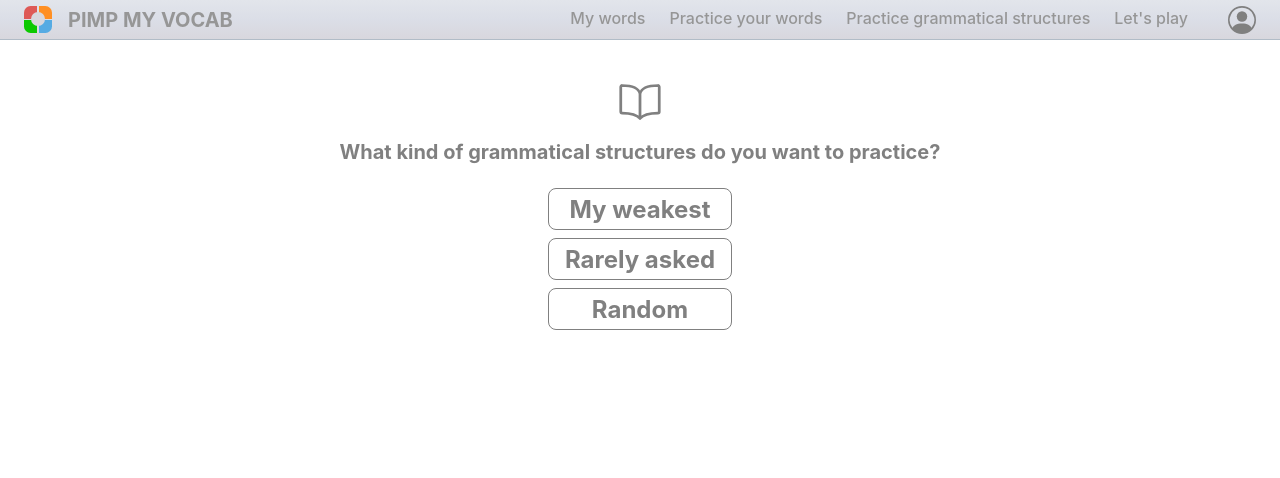
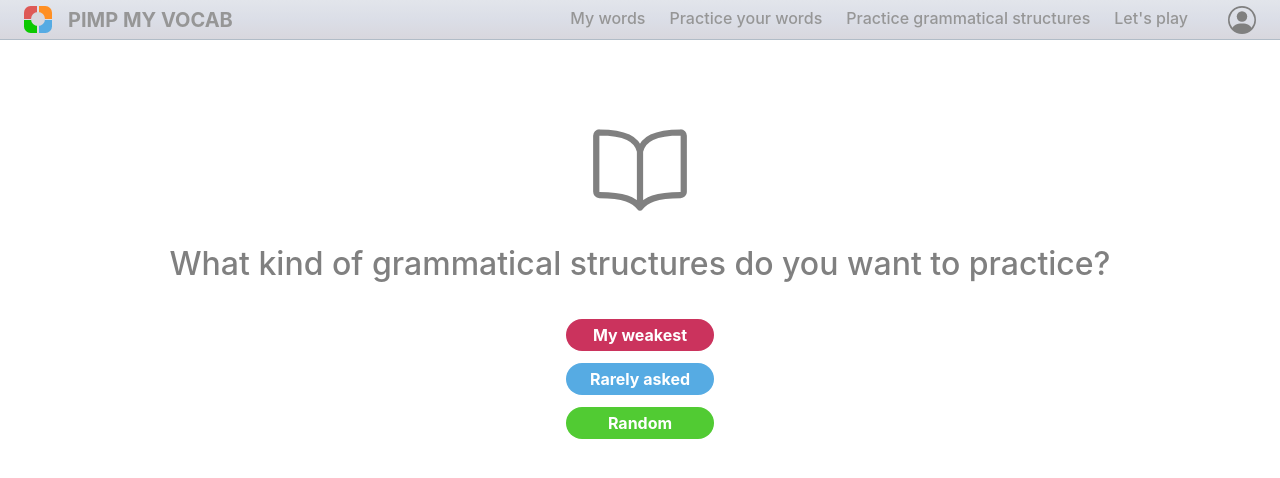
Before and after one commit to Crepkey/pmv_frond_end, a React (Create React App) app: page /practice/grammatical-structures in a window 1280 px wide. Shown: the top 478 px of the page. Built offline with nearby package versions, Linux system fonts and the light colour scheme.

Commit message:
Welcome screen of PracticeGrammar updated, general Button component initialized

```diff
--- /dev/null
+++ b/src/components/generalComponents/Button.tsx
@@ -0,0 +1,37 @@
+// Interfaces
+import { ButtonColorType, ColorType } from "src/utils/interfaces";
+
+// Styles
+import { ColoredButton } from "./styles";
+import { colors } from "src/utils/colors";
+
+// Util
+import get from "lodash/get";
+import isString from "lodash/isString";
+
+interface ButtonProps {
+	title: string;
+	onClick: (args?: any) => void;
+	color?: ColorType; // you can either choose from the basic colors of the application or you can customize the button with the colors object
+	colors?: ButtonColorType;
+}
+
+function getColors(color: ColorType) {
+	const startingString = color === "red" ? "reject" : color === "blue" ? "general" : "accept";
+
+	const result: ButtonColorType = {
+		background: get(colors, `${startingString}ButtonBackground`),
+		gradiendLight: get(colors, `${startingString}ButtonGradientLight`),
+		gradientDark: get(colors, `${startingString}ButtonGradientDark`),
+	};
+
+	return result;
+}
+
+export default function Button({ onClick, title, color, colors }: ButtonProps) {
+	return (
+		<ColoredButton onClick={onClick} buttonColors={isString(color) ? getColors(color) : (colors as ButtonColorType)}>
+			{title}
+		</ColoredButton>
+	);
+}
--- a/src/components/generalComponents/styles.ts
+++ b/src/components/generalComponents/styles.ts
@@ -1,3 +1,6 @@
+// Interfaces
+import { ButtonColorType } from "./../../utils/interfaces";
+
 // Styles
 import styled from "styled-components";
 import { colors } from "../../utils/colors";
@@ -61,7 +64,7 @@ export const Block = styled.div`
 `;
 
 // BUTTONS
-export const GreenButton = styled.div`
+export const ColoredButton = styled.div<{ buttonColors: ButtonColorType }>`
 	display: flex;
 	justify-content: center;
 	align-items: center;
@@ -70,13 +73,14 @@ export const GreenButton = styled.div`
 	font-size: 1rem;
 	font-weight: bold;
 	padding: 6px 24px;
+	margin: 12px;
 	text-decoration: none;
 	border-radius: 16px;
 	border: none;
-	background-color: ${colors.acceptButtonBackground};
+	background-color: ${({ buttonColors }) => buttonColors.background};
 	:hover {
-		background: linear-gradient(to bottom, ${colors.acceptButtonGradientLight} 5%, ${colors.acceptButtonGradientDark} 100%);
-		background-color: ${colors.acceptButtonGradientLight};
+		background: ${({ buttonColors }) => `linear-gradient(to bottom, ${buttonColors.gradiendLight} 5%, ${buttonColors.gradientDark} 100%)`};
+		background-color: ${({ buttonColors }) => buttonColors.gradiendLight};
 	}
 	:active {
 		position: relative;
--- a/src/components/subComponents/game/EvaluationForm.tsx
+++ b/src/components/subComponents/game/EvaluationForm.tsx
@@ -5,7 +5,7 @@ import { useContext, useState } from "react";
 import { AppContext } from "src/AppContext";
 
 // Styles
-import { Card, CardHeader, CardBody, CardTitle, CardBodyScrollContainer, GreenButton } from "../../generalComponents/styles";
+import { Card, CardHeader, CardBody, CardTitle, CardBodyScrollContainer, ColoredButton } from "../../generalComponents/styles";
 import { CheckBox, BoldText, ButtonContainer, EvalRow, TitleContainer } from "./styles";
 
 // Interfaces
@@ -139,9 +139,7 @@ export default function EvaluationForm({ actualWord, grammaticalStructureId, get
 					<EvaluationRow title="grammatical structure" checked={correctGrammar} toggleChecked={() => setCorrectGrammar(!correctGrammar)} />
 				</CardBodyScrollContainer>
 
-				<ButtonContainer>
-					<GreenButton onClick={save}>Save</GreenButton>
-				</ButtonContainer>
+				<ButtonContainer>{/* <GreenButton onClick={save}>Save</GreenButton> */}</ButtonContainer>
 			</CardBody>
 		</Card>
 	);
--- a/src/components/subComponents/game/fullScreenComponents/FinalScreen.tsx
+++ b/src/components/subComponents/game/fullScreenComponents/FinalScreen.tsx
@@ -1,5 +1,5 @@
 // Styles
-import { Card, CardHeader, CardBody, GreenButton } from "../../../generalComponents/styles";
+import { Card, CardHeader, CardBody } from "../../../generalComponents/styles";
 import { FlexContainer, ScreenTitle, CardContainer, HeaderIcon, PointsContainer, BoldLargeMessage, ResultDescription } from "../styles";
 
 // Icons
@@ -45,7 +45,7 @@ export default function FinalScreen({ owners, points, restartGame }: FinalScreen
 			<BoldLargeMessage>Congratulations {winners.map((winner: User) => winner.name).join(" and ")}!</BoldLargeMessage>
 			<ResultDescription>{winners.length === 1 ? "You won." : "You had the same number of points."}</ResultDescription>
 
-			<GreenButton onClick={restartGame}>Play again</GreenButton>
+			{/* <GreenButton onClick={restartGame}>Play again</GreenButton> */}
 		</FlexContainer>
 	);
 }
--- a/src/components/subComponents/game/styles.ts
+++ b/src/components/subComponents/game/styles.ts
@@ -28,8 +28,8 @@ export const SentenceCard = styled.div<{ lastElement: boolean }>`
 `;
 
 export const BoldLargeMessage = styled.div`
-	font-size: 1.25rem;
-	font-weight: bolder;
+	font-size: 2rem;
+	font-weight: 550;
 	margin: 16px;
 `;
 
@@ -37,7 +37,7 @@ export const FlexContainer = styled.div`
 	display: flex;
 	flex-direction: column;
 	align-items: center;
-	margin: 40px;
+	margin: 80px;
 `;
 
 export const TitleIcon = styled.div`
--- a/src/components/subComponents/practiceGrammar/PracticeGrammarCard.tsx
+++ b/src/components/subComponents/practiceGrammar/PracticeGrammarCard.tsx
@@ -2,7 +2,7 @@
 import { GrammaticalStructure, Usage } from "src/utils/interfaces";
 
 // Styles
-import { Card, CardBody, CardTitle, CardBodyScrollContainer, Block, GreenButton } from "src/components/generalComponents/styles";
+import { Card, CardBody, CardTitle, CardBodyScrollContainer, Block, ColoredButton } from "src/components/generalComponents/styles";
 import { GameBody, SubTitle, FormingSentence, UsageDescription, UsageSentence, ButtonContainer } from "../game/styles";
 
 interface PracticeGrammarCardProps {
@@ -37,9 +37,7 @@ export default function PracticeGrammarCard({ actualStructure, showNextCard }: P
 						{actualStructure.notes && <Block>Note: {actualStructure.notes}</Block>}
 					</CardBodyScrollContainer>
 
-					<ButtonContainer>
-						<GreenButton onClick={showNextCard}>Show next structure</GreenButton>
-					</ButtonContainer>
+					<ButtonContainer>{/* <GreenButton onClick={showNextCard}>Show next structure</GreenButton> */}</ButtonContainer>
 				</CardBody>
 			</Card>
 		</GameBody>
--- a/src/components/subComponents/practiceGrammar/fullScreenComponents/FinalScreen.tsx
+++ b/src/components/subComponents/practiceGrammar/fullScreenComponents/FinalScreen.tsx
@@ -1,5 +1,4 @@
 // Styles
-import { GreenButton } from "src/components/generalComponents/styles";
 import { ButtonContainer } from "../../game/styles";
 
 interface FinalScreenProps {
@@ -7,9 +6,5 @@ interface FinalScreenProps {
 }
 
 export default function FinalScreen({ restartGame }: FinalScreenProps) {
-	return (
-		<ButtonContainer>
-			<GreenButton onClick={restartGame}>Play again</GreenButton>
-		</ButtonContainer>
-	);
+	return <ButtonContainer>{/* <GreenButton onClick={restartGame}>Play again</GreenButton> */}</ButtonContainer>;
 }
--- a/src/components/subComponents/practiceGrammar/fullScreenComponents/StartScreen.tsx
+++ b/src/components/subComponents/practiceGrammar/fullScreenComponents/StartScreen.tsx
@@ -2,11 +2,17 @@
 import { IoBookOutline } from "react-icons/io5";
 
 // Styles
-import { FlexContainer, BoldLargeMessage } from "../../game/styles";
-import { Answer } from "../styles";
+import { FlexContainer } from "../../game/styles";
 
 // Utils
 import snakeCase from "lodash/snakeCase";
+
+// Components
+import Question from "../../practiceWords/Question";
+import Button from "src/components/generalComponents/Button";
+
+// Interfaces
+import { ColorType } from "src/utils/interfaces";
 
 interface StartScreenProps {
 	initialize: (practiceType: string) => void;
@@ -15,13 +21,15 @@ interface StartScreenProps {
 export default function StartScreen({ initialize }: StartScreenProps) {
 	return (
 		<FlexContainer>
-			<IoBookOutline size={44} />
-			<BoldLargeMessage>What kind of grammatical structures do you want to practice?</BoldLargeMessage>
+			<IoBookOutline size={100} />
+			<Question text={"What kind of grammatical structures do you want to practice?"} />
 			<div>
-				{["My weakest", "Rarely asked", "Random"].map((i: string) => (
-					<Answer key={i} onClick={() => initialize(snakeCase(i))}>
-						{i}
-					</Answer>
+				{[
+					{ text: "My weakest", color: "red" },
+					{ text: "Rarely asked", color: "blue" },
+					{ text: "Random", color: "green" },
+				].map((i) => (
+					<Button key={i.text} onClick={() => initialize(snakeCase(i.text))} title={i.text} color={i.color as ColorType} />
 				))}
 			</div>
 		</FlexContainer>
--- a/src/utils/colors.ts
+++ b/src/utils/colors.ts
@@ -23,7 +23,11 @@ export const colors: Colors = {
 	rejectButtonGradientLight: "rgba(243, 60, 112, 1)",
 	rejectButtonGradientDark: "rgba(161, 40, 75, 1)",
 
-	buttonBackground: "rgba(86, 171, 227, 1)",
+	generalButtonBackground: "rgba(86, 171, 227, 1)",
+	generalButtonGradientLight: "rgba(129, 205, 255, 1)",
+	generalButtonGradientDark: "rgba(93, 143, 236, 1)",
+
+	buttonBackground: "rgba(86, 171, 227, 1)", // TODO delete, check usages
 	buttonGradientLight: "rgba(129, 205, 255, 1)",
 	buttonGradientDark: "rgba(93, 143, 236, 1)",
 
```
Also changed, not shown: src/utils/interfaces.ts (+8 -0 lines).
